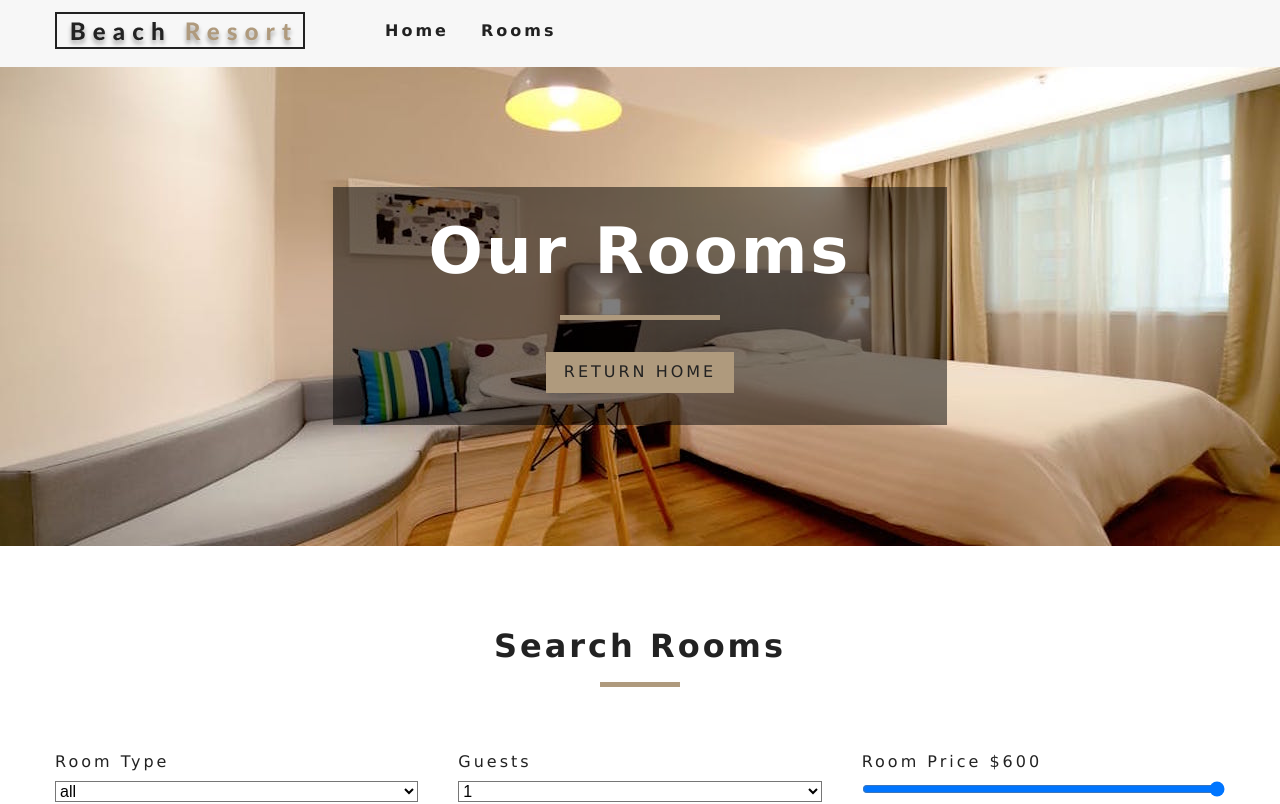
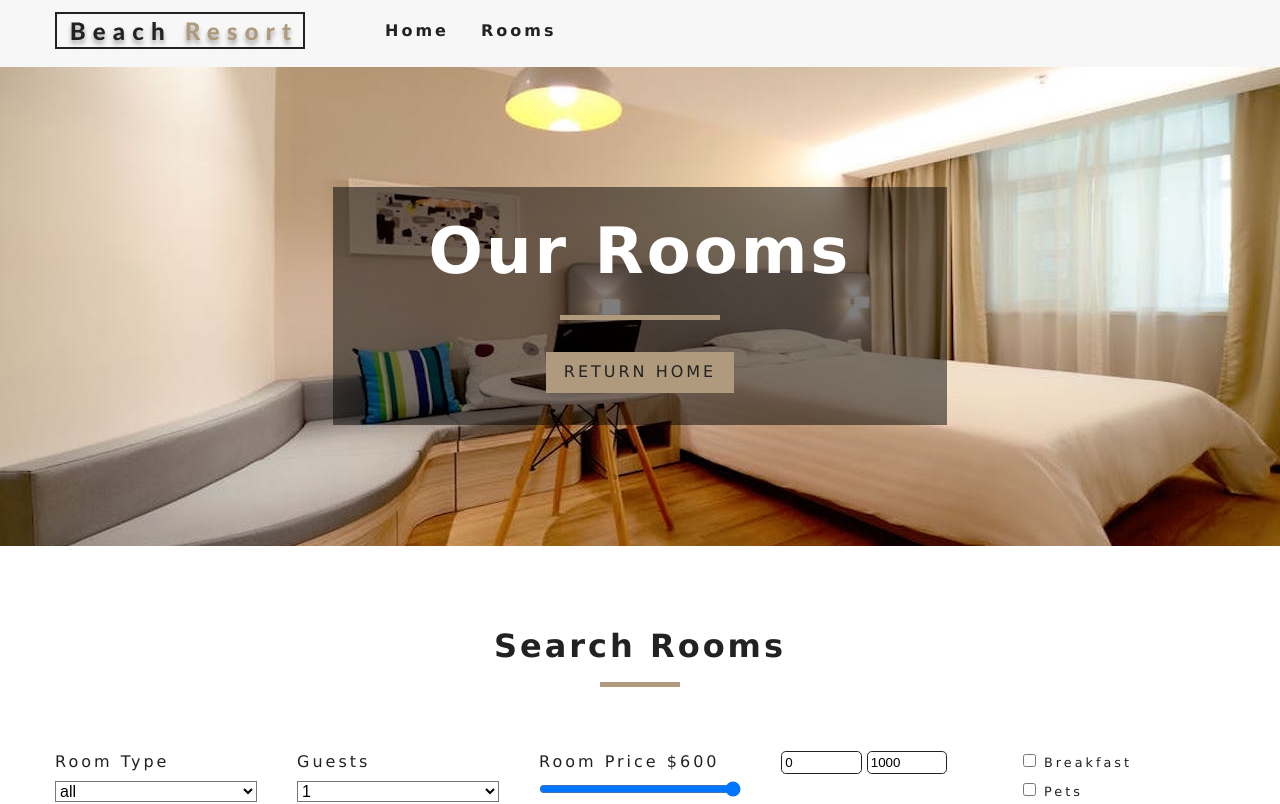
Before and after one commit to SoneThaya/resort-beach, a React (Create React App) app: page /rooms in a window 1280 px wide. Shown: the top 804 px of the page. Built offline with nearby package versions, Linux system fonts and the light colour scheme.

Commit message:
set up filter by room size, breakfast, pets

```diff
--- a/src/components/RoomsFilter.js
+++ b/src/components/RoomsFilter.js
@@ -60,6 +60,28 @@
           <input type="range" name='price' min={minPrice} max={maxPrice} id='price' value={price} onChange={handleChange} className='form-control' />
         </div>
         {/* end room price */}
+        {/* start room size */}
+        <div className="form-group">
+          <label htmlFor="size">
+            <div className="size-inputs">
+              <input type="number" name="minSize" id="size" value={minSize} onChange={handleChange} className='size-input' />
+              <input type="number" name="maxSize" id="size" value={maxSize} onChange={handleChange} className='size-input' />
+            </div>
+          </label>
+        </div>
+         {/* end room size */}
+        {/* start of extras */}
+        <div className="form-group">
+          <div className="single-extra">
+            <input type="checkbox" name="breakfast" id="breakfast" checked={breakfast} onChange={handleChange} />
+            <label htmlFor="breakfast">breakfast</label>
+          </div>
+          <div className="single-extra">
+            <input type="checkbox" name="pets" id="pets" checked={pets} onChange={handleChange} />
+            <label htmlFor="pets">pets</label>
+          </div>
+        </div>
+         {/* end of extras */}
       </form>
     </section>
   )
--- a/src/context.js
+++ b/src/context.js
@@ -58,7 +58,7 @@
 
   handleChange = event => {
     const target = event.target;
-    const value = event.type === 'checkbox' ? target.checked : target.value;
+    const value = target.type === 'checkbox' ? target.checked : target.value;
     const name = event.target.name;
 
     this.setState({
@@ -89,6 +89,18 @@
     }
     // filter by price
     tempRooms = tempRooms.filter(room => room.price <= price)
+
+    // filter by room size
+    tempRooms = tempRooms.filter(room => room.size >= minSize && room.size <= maxSize)
+
+    // filter by breakfast
+    if (breakfast) {
+      tempRooms = tempRooms.filter(room => room.breakfast === true)
+    }
+    // filter by pets
+    if (pets) {
+      tempRooms = tempRooms.filter(room => room.pets === true)
+    }
 
     // change state
     this.setState({
```
